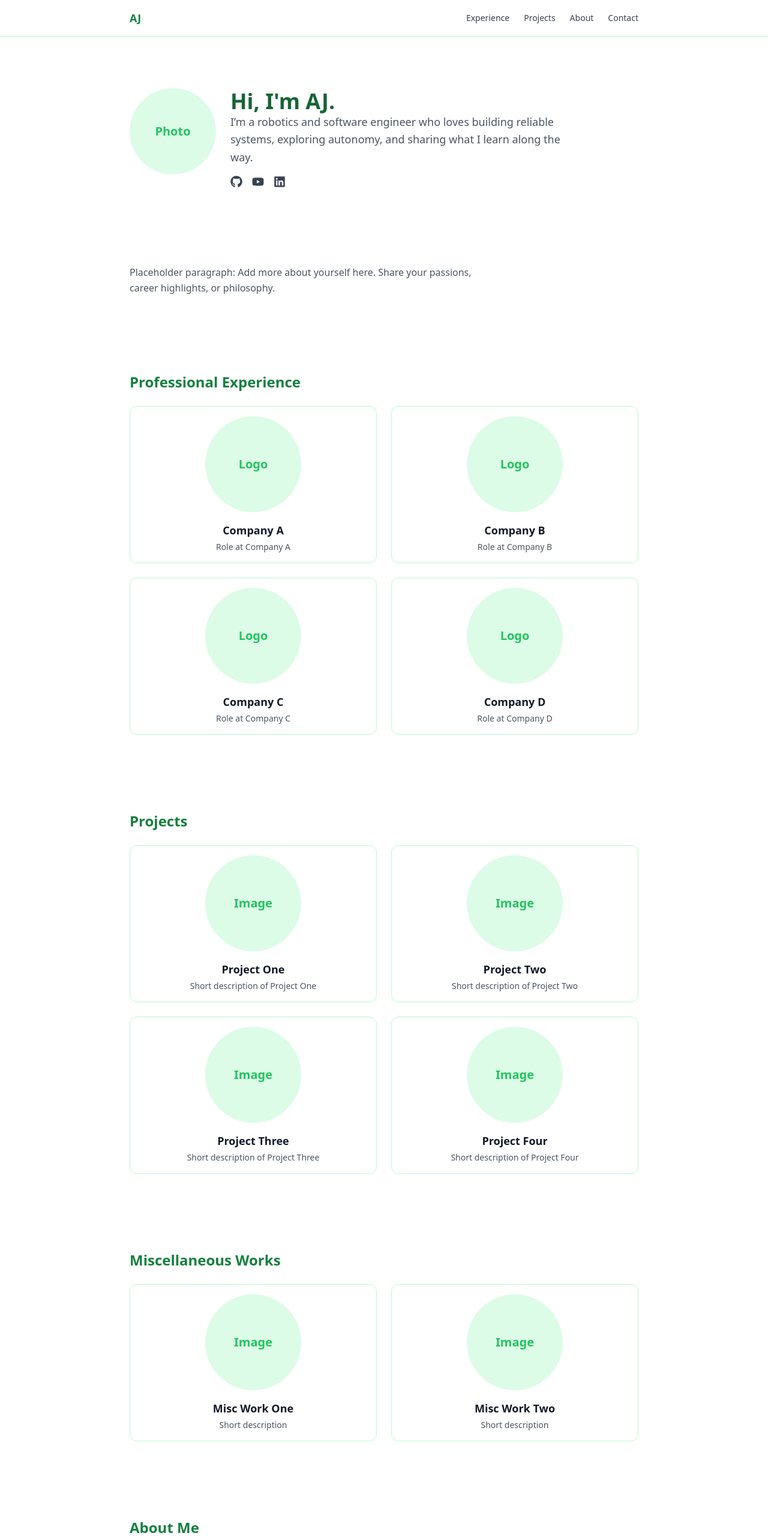
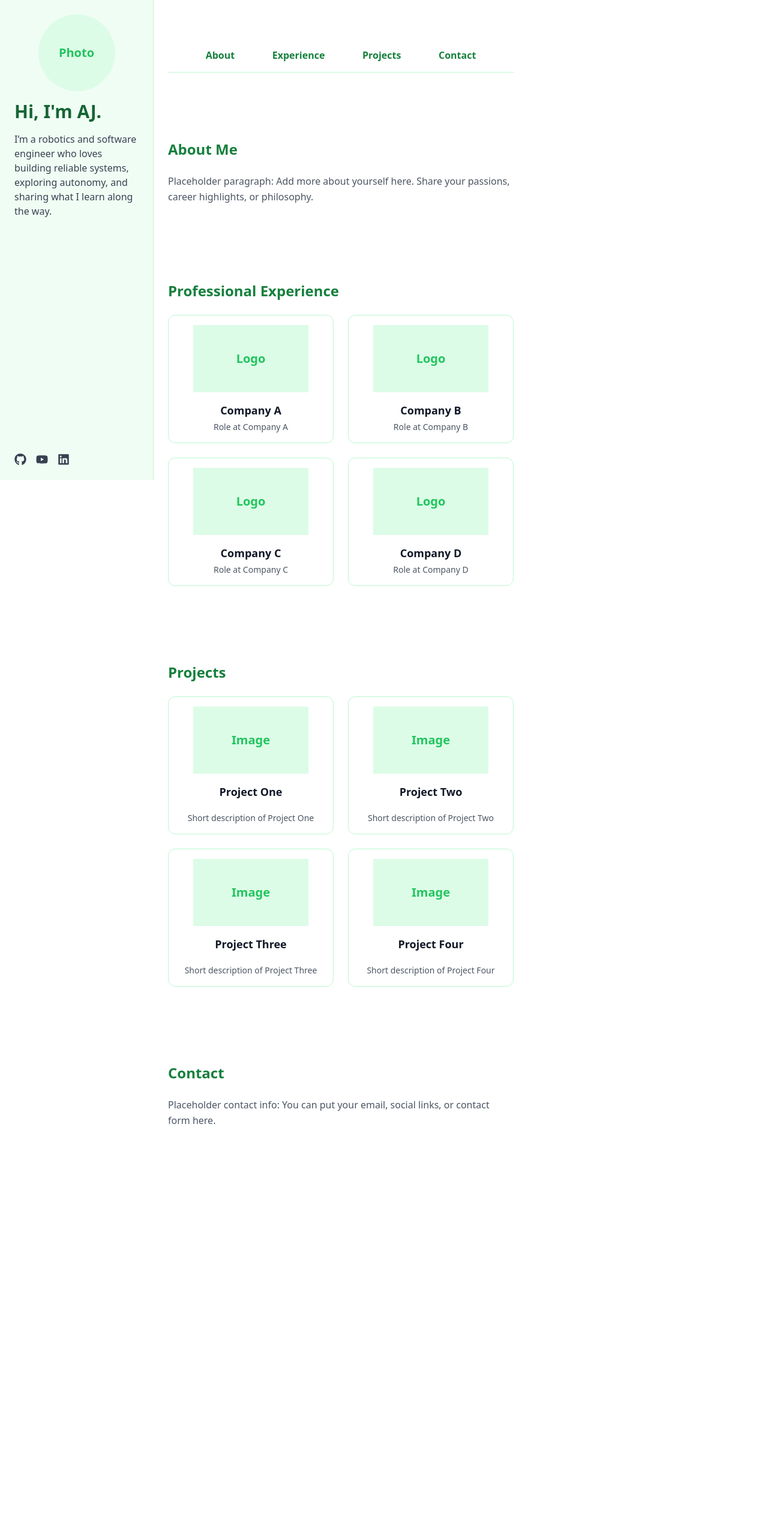
Before and after one commit to ajaayc/ajaayc.github.io, a React (Create React App) app: page / in a window 1280 px wide. Shown: the top 2566 px of the page at 60% size. After the commit the page ends 2009 px from the top, so only its background shows below. Built offline with nearby package versions, Linux system fonts and the light colour scheme.

Commit message:
Add top header bar and side picture

```diff
--- a/src/AJPortfolioPanel.jsx
+++ b/src/AJPortfolioPanel.jsx
@@ -1,8 +1,8 @@
-// Minimal green-themed portfolio with scroll-friendly panel effects, subtle animations, profile picture placeholder, professional experience section with multiple rows, project cards and company cards with popup modals, social icons under the hero section, and about paragraph above experience, plus miscellaneous works section
+// Minimal green-themed portfolio with floating left-side panel, popups for details, top navigation bar
 // Tailwind CSS + Framer Motion required
 
 import React, { useState } from 'react';
-import { motion } from 'framer-motion';
+import { motion, AnimatePresence } from 'framer-motion';
 import { FaGithub, FaYoutube, FaLinkedin } from 'react-icons/fa';
 
 export default function AJPortfolioPanels() {
@@ -10,158 +10,136 @@ export default function AJPortfolioPanels() {
   const [selectedCompany, setSelectedCompany] = useState(null);
 
   const projects = [
-    { id: 1, title: 'Project One', short: 'Short description of Project One', long: 'Detailed description with image for Project One', image: 'https://via.placeholder.com/300' },
-    { id: 2, title: 'Project Two', short: 'Short description of Project Two', long: 'Detailed description with image for Project Two', image: 'https://via.placeholder.com/300' },
-    { id: 3, title: 'Project Three', short: 'Short description of Project Three', long: 'Detailed description with image for Project Three', image: 'https://via.placeholder.com/300' },
-    { id: 4, title: 'Project Four', short: 'Short description of Project Four', long: 'Detailed description with image for Project Four', image: 'https://via.placeholder.com/300' },
+    { id: 1, title: 'Project One', short: 'Short description of Project One', long: 'Detailed description with image for Project One', images: ['https://via.placeholder.com/300x180', 'https://via.placeholder.com/300x180'] },
+    { id: 2, title: 'Project Two', short: 'Short description of Project Two', long: 'Detailed description with image for Project Two', images: ['https://via.placeholder.com/300x180', 'https://via.placeholder.com/300x180'] },
+    { id: 3, title: 'Project Three', short: 'Short description of Project Three', long: 'Detailed description with image for Project Three', images: ['https://via.placeholder.com/300x180', 'https://via.placeholder.com/300x180'] },
+    { id: 4, title: 'Project Four', short: 'Short description of Project Four', long: 'Detailed description with image for Project Four', images: ['https://via.placeholder.com/300x180', 'https://via.placeholder.com/300x180'] },
   ];
 
   const companies = [
-    { id: 1, name: 'Company A', role: 'Role at Company A', description: 'Detailed info about Company A', image: 'https://via.placeholder.com/300' },
-    { id: 2, name: 'Company B', role: 'Role at Company B', description: 'Detailed info about Company B', image: 'https://via.placeholder.com/300' },
-    { id: 3, name: 'Company C', role: 'Role at Company C', description: 'Detailed info about Company C', image: 'https://via.placeholder.com/300' },
-    { id: 4, name: 'Company D', role: 'Role at Company D', description: 'Detailed info about Company D', image: 'https://via.placeholder.com/300' },
-  ];
-
-  const miscellaneousWorks = [
-    { id: 1, title: 'Misc Work One', short: 'Short description', long: 'Detailed info with image', image: 'https://via.placeholder.com/300' },
-    { id: 2, title: 'Misc Work Two', short: 'Short description', long: 'Detailed info with image', image: 'https://via.placeholder.com/300' },
+    { id: 1, name: 'Company A', role: 'Role at Company A', description: 'Detailed info about Company A', images: ['https://via.placeholder.com/300x180', 'https://via.placeholder.com/300x180'] },
+    { id: 2, name: 'Company B', role: 'Role at Company B', description: 'Detailed info about Company B', images: ['https://via.placeholder.com/300x180', 'https://via.placeholder.com/300x180'] },
+    { id: 3, name: 'Company C', role: 'Role at Company C', description: 'Detailed info about Company C', images: ['https://via.placeholder.com/300x180', 'https://via.placeholder.com/300x180'] },
+    { id: 4, name: 'Company D', role: 'Role at Company D', description: 'Detailed info about Company D', images: ['https://via.placeholder.com/300x180', 'https://via.placeholder.com/300x180'] },
   ];
 
   const personalWebsite = 'https://yourwebsite.com';
 
+  const scrollToSection = (id) => {
+    const el = document.getElementById(id);
+    if(el) el.scrollIntoView({ behavior: 'smooth' });
+  };
+
   return (
-    <div className="min-h-screen bg-white text-gray-900 font-sans antialiased">
-      {/* NAV */}
-      <header className="border-b border-green-200 bg-white/80 backdrop-blur sticky top-0 z-40">
-        <div className="max-w-4xl mx-auto px-6 py-4 flex items-center justify-between">
-          <a href="#home" className="font-bold text-lg text-green-700">AJ</a>
-          <nav className="flex gap-6 text-sm text-gray-700">
-            <a href="#experience" className="hover:text-green-600">Experience</a>
-            <a href="#projects" className="hover:text-green-600">Projects</a>
-            <a href="#about" className="hover:text-green-600">About</a>
-            <a href="#contact" className="hover:text-green-600">Contact</a>
-          </nav>
+    <div className="relative bg-white text-gray-900 font-sans antialiased flex flex-col md:flex-row">
+      {/* Left fixed panel */}
+      <aside className="hidden md:flex flex-col w-64 h-screen fixed top-0 left-0 bg-green-50 p-6 border-r border-green-200 z-10">
+        <div className="flex-shrink-0 w-full flex justify-center mb-4">
+          <div className="w-32 h-32 bg-green-100 flex items-center justify-center rounded-full text-green-500 font-bold text-xl">Photo</div>
         </div>
-      </header>
-
-      <main className="max-w-4xl mx-auto px-6 py-16 space-y-32">
-        {/* HERO */}
-        <motion.section id="home" className="space-y-6 flex flex-col md:flex-row items-center gap-6" initial={{ opacity: 0 }} animate={{ opacity: 1 }} transition={{ duration: 0.8 }}>
-          <div className="flex-shrink-0 w-36 h-36 bg-green-100 rounded-full flex items-center justify-center text-green-500 font-bold text-xl">Photo</div>
-          <div>
-            <h1 className="text-4xl font-bold text-green-800">Hi, I'm AJ.</h1>
-            <p className="text-lg text-gray-600 max-w-xl leading-relaxed">
+        <h1 className="text-3xl font-bold text-green-800 mb-4">Hi, I'm AJ.</h1>
+        <p className="text-gray-700 mb-4">
           I’m a robotics and software engineer who loves building reliable systems,
           exploring autonomy, and sharing what I learn along the way.
         </p>
-            {/* SOCIAL ICONS */}
-            <div className="flex gap-4 mt-4">
+        <div className="flex gap-4 mt-auto">
           <a href={personalWebsite} target="_blank" rel="noopener noreferrer" className="text-gray-700 hover:text-green-600"><FaGithub size={20} /></a>
           <a href={personalWebsite} target="_blank" rel="noopener noreferrer" className="text-gray-700 hover:text-green-600"><FaYoutube size={20} /></a>
           <a href={personalWebsite} target="_blank" rel="noopener noreferrer" className="text-gray-700 hover:text-green-600"><FaLinkedin size={20} /></a>
         </div>
-          </div>
-        </motion.section>
+      </aside>
 
-        {/* ABOUT PARAGRAPH ABOVE EXPERIENCE */}
-        <motion.section className="space-y-4" initial={{ opacity: 0, y: 20 }} whileInView={{ opacity: 1, y: 0 }} viewport={{ once: true }} transition={{ duration: 0.6 }}>
+      {/* Main content */}
+      <main className="ml-0 md:ml-64 max-w-4xl mx-auto px-6 py-16 relative z-10">
+        {/* TOP NAV BAR */}
+        <nav className="flex justify-evenly mb-12 sticky top-0 bg-white z-20 py-4 border-b border-green-200">
+          <button onClick={() => scrollToSection('about')} className="text-green-700 font-semibold hover:underline">About</button>
+          <button onClick={() => scrollToSection('experience')} className="text-green-700 font-semibold hover:underline">Experience</button>
+          <button onClick={() => scrollToSection('projects')} className="text-green-700 font-semibold hover:underline">Projects</button>
+          <button onClick={() => scrollToSection('contact')} className="text-green-700 font-semibold hover:underline">Contact</button>
+        </nav>
+
+        {/* ABOUT */}
+        <section id="about" className="py-16">
+          <h2 className="text-2xl font-bold text-green-700 mb-6">About Me</h2>
           <p className="text-gray-600 leading-relaxed max-w-xl">
             Placeholder paragraph: Add more about yourself here. Share your passions, career highlights, or philosophy.
           </p>
-        </motion.section>
+        </section>
 
         {/* PROFESSIONAL EXPERIENCE */}
-        <motion.section id="experience" className="space-y-6" initial={{ opacity: 0, y: 20 }} whileInView={{ opacity: 1, y: 0 }} viewport={{ once: true }} transition={{ duration: 0.6 }}>
-          <h2 className="text-2xl font-bold text-green-700">Professional Experience</h2>
+        <section id="experience" className="py-16">
+          <h2 className="text-2xl font-bold text-green-700 mb-6">Professional Experience</h2>
           <div className="grid grid-cols-1 sm:grid-cols-2 gap-6">
             {companies.map(company => (
-              <motion.div key={company.id} className="border border-green-200 rounded-xl p-4 hover:border-green-400 transition flex flex-col items-center gap-4 cursor-pointer" whileHover={{ scale: 1.02 }} onClick={() => setSelectedCompany(company)}>
-                <div className="w-40 h-40 bg-green-100 flex items-center justify-center rounded-full text-green-500 font-bold text-xl">Logo</div>
+              <div key={company.id} onClick={() => setSelectedCompany(company)} className="border border-green-200 rounded-xl p-4 flex flex-col items-center gap-4 cursor-pointer">
+                <div className="w-48 h-28 bg-green-100 flex items-center justify-center text-green-500 font-bold text-xl">Logo</div>
                 <div className="text-center">
                   <h3 className="font-semibold text-lg text-gray-900">{company.name}</h3>
                   <p className="text-sm text-gray-600 mt-1">{company.role}</p>
                 </div>
-              </motion.div>
+              </div>
             ))}
           </div>
-        </motion.section>
+        </section>
 
         {/* PROJECTS */}
-        <motion.section id="projects" className="space-y-6" initial={{ opacity: 0, y: 20 }} whileInView={{ opacity: 1, y: 0 }} viewport={{ once: true }} transition={{ duration: 0.6 }}>
-          <h2 className="text-2xl font-bold text-green-700">Projects</h2>
+        <section id="projects" className="py-16">
+          <h2 className="text-2xl font-bold text-green-700 mb-6">Projects</h2>
           <div className="grid grid-cols-1 sm:grid-cols-2 gap-6">
             {projects.map(project => (
-              <motion.div key={project.id} className="border border-green-200 rounded-xl p-4 hover:border-green-400 transition flex flex-col items-center gap-4 cursor-pointer" whileHover={{ scale: 1.02 }} onClick={() => setSelectedProject(project)}>
-                <div className="w-40 h-40 bg-green-100 flex items-center justify-center rounded-full text-green-500 font-bold text-xl">Image</div>
-                <div className="text-center">
+              <div key={project.id} onClick={() => setSelectedProject(project)} className="border border-green-200 rounded-xl p-4 flex flex-col items-center gap-4 cursor-pointer">
+                <div className="w-48 h-28 bg-green-100 flex items-center justify-center text-green-500 font-bold text-xl">Image</div>
                 <h3 className="font-semibold text-lg text-gray-900">{project.title}</h3>
                 <p className="text-sm text-gray-600 mt-1">{project.short}</p>
               </div>
-              </motion.div>
             ))}
           </div>
-        </motion.section>
+        </section>
 
-        {/* MISCELLANEOUS WORKS */}
-        <motion.section id="misc" className="space-y-6" initial={{ opacity: 0, y: 20 }} whileInView={{ opacity: 1, y: 0 }} viewport={{ once: true }} transition={{ duration: 0.6 }}>
-          <h2 className="text-2xl font-bold text-green-700">Miscellaneous Works</h2>
-          <div className="grid grid-cols-1 sm:grid-cols-2 gap-6">
-            {miscellaneousWorks.map(work => (
-              <motion.div key={work.id} className="border border-green-200 rounded-xl p-4 hover:border-green-400 transition flex flex-col items-center gap-4 cursor-pointer" whileHover={{ scale: 1.02 }}>
-                <div className="w-40 h-40 bg-green-100 flex items-center justify-center rounded-full text-green-500 font-bold text-xl">Image</div>
-                <div className="text-center">
-                  <h3 className="font-semibold text-lg text-gray-900">{work.title}</h3>
-                  <p className="text-sm text-gray-600 mt-1">{work.short}</p>
-                </div>
-              </motion.div>
+        {/* CONTACT */}
+        <section id="contact" className="py-16">
+          <h2 className="text-2xl font-bold text-green-700 mb-6">Contact</h2>
+          <p className="text-gray-600 leading-relaxed max-w-xl">
+            Placeholder contact info: You can put your email, social links, or contact form here.
+          </p>
+        </section>
+      </main>
+
+      {/* Popups */}
+      <AnimatePresence>
+        {selectedProject && (
+          <motion.div className="fixed inset-0 bg-black/50 flex items-center justify-center z-50"
+            initial={{ opacity: 0 }} animate={{ opacity: 1 }} exit={{ opacity: 0 }}>
+            <motion.div className="bg-white rounded-xl p-6 max-w-md w-full" initial={{ scale: 0.8 }} animate={{ scale: 1 }} exit={{ scale: 0.8 }}>
+              <h3 className="text-xl font-bold mb-2">{selectedProject.title}</h3>
+              <div className="flex gap-2 mb-4">
+                {selectedProject.images.map((img, idx) => (
+                  <img key={idx} src={img} alt={`${selectedProject.title} ${idx+1}`} className="w-24 h-24 object-cover rounded" />
                 ))}
               </div>
-        </motion.section>
-
-        {/* ABOUT */}
-        <motion.section id="about" className="space-y-6" initial={{ opacity: 0, y: 20 }} whileInView={{ opacity: 1, y: 0 }} viewport={{ once: true }} transition={{ duration: 0.6 }}>
-          <h2 className="text-2xl font-bold text-green-700">About Me</h2>
-          <p className="text-gray-600 leading-relaxed max-w-xl">
-            Minimal about section. Mention your background, interests, and projects.
-          </p>
-        </motion.section>
-
-        {/* CONTACT */}
-        <motion.section id="contact" className="space-y-6" initial={{ opacity: 0, y: 20 }} whileInView={{ opacity: 1, y: 0 }} viewport={{ once: true }} transition={{ duration: 0.6 }}>
-          <h2 className="text-2xl font-bold text-green-700">Contact</h2>
-          <p className="text-gray-600 text-sm max-w-xl">Want to reach out? Send me an email:</p>
-          <a href="mailto:your.email@example.com" className="text-green-700 underline text-sm">your.email@example.com</a>
-        </motion.section>
-      </main>
-
-      {/* PROJECT MODAL */}
-      {selectedProject && (
-        <div className="fixed inset-0 bg-black bg-opacity-50 flex items-center justify-center z-50">
-          <motion.div className="bg-white rounded-xl p-6 max-w-lg w-full relative" initial={{ scale: 0.8, opacity: 0 }} animate={{ scale: 1, opacity: 1 }} exit={{ scale: 0.8, opacity: 0 }}>
-            <button className="absolute top-2 right-2 text-gray-500 hover:text-gray-900" onClick={() => setSelectedProject(null)}>✕</button>
-            <img src={selectedProject.image} alt={selectedProject.title} className="w-full h-48 object-cover rounded-md mb-4" />
-            <h3 className="text-xl font-bold text-green-800 mb-2">{selectedProject.title}</h3>
-            <p className="text-gray-600">{selectedProject.long}</p>
+              <p>{selectedProject.long}</p>
+              <button onClick={() => setSelectedProject(null)} className="mt-4 px-4 py-2 bg-green-600 text-white rounded">Close</button>
             </motion.div>
-        </div>
+          </motion.div>
         )}
 
-      {/* COMPANY MODAL */}
         {selectedCompany && (
-        <div className="fixed inset-0 bg-black bg-opacity-50 flex items-center justify-center z-50">
-          <motion.div className="bg-white rounded-xl p-6 max-w-lg w-full relative" initial={{ scale: 0.8, opacity: 0 }} animate={{ scale: 1, opacity: 1 }} exit={{ scale: 0.8, opacity: 0 }}>
-            <button className="absolute top-2 right-2 text-gray-500 hover:text-gray-900" onClick={() => setSelectedCompany(null)}>✕</button>
-            <img src={selectedCompany.image} alt={selectedCompany.name} className="w-full h-48 object-cover rounded-md mb-4" />
-            <h3 className="text-xl font-bold text-green-800 mb-2">{selectedCompany.name}</h3>
-            <p className="text-gray-600">{selectedCompany.description}</p>
+          <motion.div className="fixed inset-0 bg-black/50 flex items-center justify-center z-50"
+            initial={{ opacity: 0 }} animate={{ opacity: 1 }} exit={{ opacity: 0 }}>
+            <motion.div className="bg-white rounded-xl p-6 max-w-md w-full" initial={{ scale: 0.8 }} animate={{ scale: 1 }} exit={{ scale: 0.8 }}>
+              <h3 className="text-xl font-bold mb-2">{selectedCompany.name}</h3>
+              <div className="flex gap-2 mb-4">
+                {selectedCompany.images.map((img, idx) => (
+                  <img key={idx} src={img} alt={`${selectedCompany.name} ${idx+1}`} className="w-24 h-24 object-cover rounded" />
+                ))}
+              </div>
+              <p>{selectedCompany.description}</p>
+              <button onClick={() => setSelectedCompany(null)} className="mt-4 px-4 py-2 bg-green-600 text-white rounded">Close</button>
             </motion.div>
-        </div>
+          </motion.div>
         )}
-
-      <footer className="py-10 text-center text-xs text-gray-500 border-t border-green-200">
-        © {new Date().getFullYear()} AJ. Minimal + green.
-      </footer>
+      </AnimatePresence>
     </div>
   );
 }
```
Lines whose indentation alone changed are shown as unchanged.
